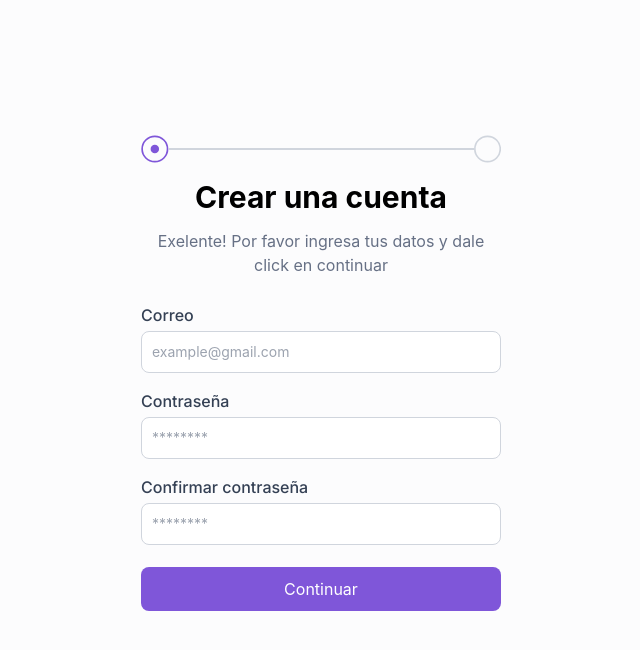
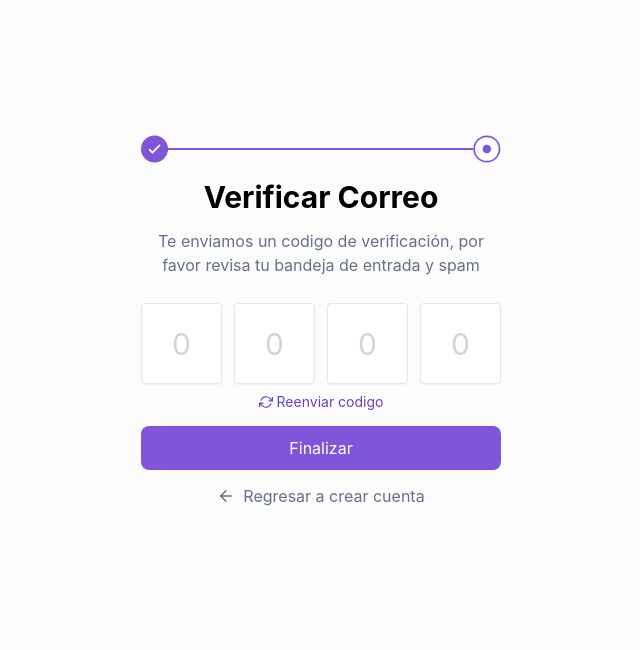
Before and after one commit to templario01/subscriptions-cms, a React (Create React App) app: page /register in a window 1280 px wide. Both pictures are taken after a click on the button "Continuar". Shown: the top 650 px of the page, without its empty margins (319-959 px from the left). Built offline with nearby package versions, Linux system fonts and the light colour scheme.

Commit message:
feature: add context for register

```diff
--- a/src/App.tsx
+++ b/src/App.tsx
@@ -1,10 +1,12 @@
 import React from 'react'
 import { BrowserRouter as Router } from 'react-router-dom'
 import './App.css'
+import { RegisterProvider } from './context/RegisterProvider'
 import { PagesRoutes } from './routes/PagesRoutes'
 
 function App() {
   return (
+    <RegisterProvider>
       <Router>
         <div className="App bg-ui-gray-25">
           <div className="flex h-full">
@@ -12,6 +14,7 @@ function App() {
           </div>
         </div>
       </Router>
+    </RegisterProvider>
   )
 }
 
--- a/src/components/pages/register/CreateAccount.tsx
+++ b/src/components/pages/register/CreateAccount.tsx
@@ -1,8 +1,11 @@
-import React, { Fragment } from 'react'
+import React, { Fragment, useContext } from 'react'
+import { RegisterContext, RegisterContextType, StepEnum } from '../../../context/registerContext'
 import { Buttom } from '../../ui/buttoms/Buttom'
 import { InputTextSection } from '../../ui/form/molecules/InputTextSection'
 
 export const CreateAccount = () => {
+  const { setStep } = useContext(RegisterContext) as RegisterContextType
+
   return (
     <Fragment>
       <h1 className="font-bold text-3xl">Crear una cuenta</h1>
@@ -35,7 +38,12 @@ export const CreateAccount = () => {
           onFocus={() => undefined}
         />
       </div>
-      <Buttom description="Continuar"></Buttom>
+      <Buttom
+        handleClick={() => {
+          setStep(StepEnum.TWO)
+        }}
+        description="Continuar"
+      ></Buttom>
     </Fragment>
   )
 }
--- a/src/components/pages/register/Register.tsx
+++ b/src/components/pages/register/Register.tsx
@@ -1,16 +1,29 @@
-import React from 'react'
+import React, { useContext, useState } from 'react'
+import { RegisterContext, RegisterContextType, StepEnum } from '../../../context/registerContext'
+import { RegisterProvider } from '../../../context/RegisterProvider'
 import { Buttom } from '../../ui/buttoms/Buttom'
 import { InputTextSection } from '../../ui/form/molecules/InputTextSection'
-import { MultistepProgressBar } from '../../ui/multistep-bar/MultistepProgressBar'
+import { MultistepBarProps, MultistepProgressBar, ProgressEnum } from '../../ui/multistep-bar/MultistepProgressBar'
 import { CreateAccount } from './CreateAccount'
 import { VerifyAccount } from './VerifyAccount'
 
 export const Register = () => {
+  const { step } = useContext(RegisterContext) as RegisterContextType
+
   return (
     <div className="mx-auto w-full h-full flex items-center justify-center text-center">
       <div className="flex justify-start flex-col gap-3.5 w-form-1  h-2/3">
-        <MultistepProgressBar size="small" phase="20%" />
-        <CreateAccount />
+        <MultistepProgressBar
+          size="small"
+          phase={
+            step === StepEnum.ONE
+              ? ProgressEnum['20%']
+              : step === StepEnum.TWO
+              ? ProgressEnum['60%']
+              : ProgressEnum['100%']
+          }
+        />
+        {step === StepEnum.ONE ? <CreateAccount /> : <VerifyAccount />}
       </div>
     </div>
   )
--- a/src/components/pages/register/VerifyAccount.tsx
+++ b/src/components/pages/register/VerifyAccount.tsx
@@ -1,11 +1,12 @@
-import React, { Fragment } from 'react'
-import { NavLink } from 'react-router-dom'
+import React, { Fragment, useContext } from 'react'
+import { RegisterContext, RegisterContextType, StepEnum } from '../../../context/registerContext'
 import { LeftArrow } from '../../icons/LeftArrow'
 import { RefreshArrows } from '../../icons/RefreshArrows'
 import { Buttom } from '../../ui/buttoms/Buttom'
 import { SquareInput } from '../../ui/input/SquareInput'
 
 export const VerifyAccount = () => {
+  const { setStep } = useContext(RegisterContext) as RegisterContextType
   return (
     <Fragment>
       <h1 className="font-bold text-3xl">Verificar Correo</h1>
@@ -32,7 +33,7 @@ export const VerifyAccount = () => {
       <Buttom description="Finalizar"></Buttom>
       <div className="flex justify-center items-center gap-2 text-ui-gray-500">
         <LeftArrow />
-        <span className="cursor-pointer" onClick={() => console.log('clic reenviar codigo')}>
+        <span className="cursor-pointer" onClick={() => setStep(StepEnum.ONE)}>
           Regresar a crear cuenta
         </span>
       </div>
--- a/src/components/ui/input/SquareInput.tsx
+++ b/src/components/ui/input/SquareInput.tsx
@@ -4,7 +4,7 @@ export const SquareInput = () => {
   return (
     <Fragment>
       <input
-        className="shadow-sm border aspect-square text-center form-control rounded text-3xl text-ui-gray-500 placeholder:text-ui-gray-300"
+        className="shadow-sm border aspect-square text-center form-control rounded text-3xl text-ui-gray-500 placeholder:text-ui-gray-300 focus:outline-none focus:border-2 focus:border-ui-primary-600"
         type="text"
         id="first"
         maxLength={1}
--- a/src/components/ui/multistep-bar/MultistepProgressBar.tsx
+++ b/src/components/ui/multistep-bar/MultistepProgressBar.tsx
@@ -2,9 +2,16 @@ import React from 'react'
 import { LargeMultistep } from './variants/LargeMultistep'
 import { SmallMultistep } from './variants/SmallMultistep'
 
-interface MultistepBarProps {
+export enum ProgressEnum {
+  '20%' = '20%',
+  '40%' = '40%',
+  '60%' = '60%',
+  '80%' = '80%',
+  '100%' = '100%',
+}
+export interface MultistepBarProps {
   size: 'small' | 'large'
-  phase: '20%' | '40%' | '60%' | '80%' | '100%'
+  phase: ProgressEnum
 }
 
 export const MultistepProgressBar: React.FC<MultistepBarProps> = ({ size, phase }) => {
--- a/src/components/ui/multistep-bar/molecules/MultistepBar.tsx
+++ b/src/components/ui/multistep-bar/molecules/MultistepBar.tsx
@@ -5,5 +5,5 @@ interface MultistepBarProps {
 }
 
 export const MultistepBar: React.FC<MultistepBarProps> = ({ status }) => {
-  return <div className={`${status === 'active' ? 'bg-ui-primary-600' : 'bg-ui-gray-300'} w-full h-multistep`}></div>
+  return <div className={`${status === 'active' ? 'bg-ui-primary-600' : 'bg-ui-gray-300'} w-full h-multistep transition ease-out delay-150`}></div>
 }
--- a/src/components/ui/multistep-bar/molecules/MultistepIcon.tsx
+++ b/src/components/ui/multistep-bar/molecules/MultistepIcon.tsx
@@ -10,27 +10,47 @@ export const MultistepIcon: React.FC<MultistepIconProps> = ({ status }) => {
       case 'active':
         return (
           <svg width="33" height="32" viewBox="0 0 33 32" fill="none" xmlns="http://www.w3.org/2000/svg">
-            <circle cx="16.333" cy="16" r="15" stroke="#7F56D9" strokeWidth="2" />
-            <circle cx="16.333" cy="16" r="5" fill="#7F56D9" />
+            <circle
+              cx="16.333"
+              cy="16"
+              r="15"
+              stroke="#7F56D9"
+              strokeWidth="2"
+              className="transition ease-in delay-500"
+            />
+            <circle cx="16.333" cy="16" r="5" fill="#7F56D9" className="transition ease-in delay-500" />
           </svg>
         )
       case 'done':
         return (
-          <svg width="32" height="32" viewBox="0 0 32 32" fill="none" xmlns="http://www.w3.org/2000/svg">
-            <circle cx="16" cy="16" r="16" fill="#7F56D9" />
+          <svg
+            width="32"
+            height="32"
+            viewBox="0 0 32 32"
+            fill="none"
+            xmlns="http://www.w3.org/2000/svg"
+          >
+            <circle cx="16" cy="16" r="16" fill="#7F56D9" className="transition ease-in delay-500" />
             <path
               d="M10.167 16.8335L13.5003 20.1668L21.8337 11.8335"
               stroke="white"
               strokeWidth="2"
               strokeLinecap="round"
               strokeLinejoin="round"
+              className="transition ease-in delay-500"
             />
           </svg>
         )
       case 'disabled':
         return (
-          <svg width="32" height="32" viewBox="0 0 32 32" fill="none" xmlns="http://www.w3.org/2000/svg">
-            <circle cx="16" cy="16" r="15" stroke="#D0D5DD" strokeWidth="2" />
+          <svg
+            width="32"
+            height="32"
+            viewBox="0 0 32 32"
+            fill="none"
+            xmlns="http://www.w3.org/2000/svg"
+          >
+            <circle cx="16" cy="16" r="15" stroke="#D0D5DD" strokeWidth="2" className="transition ease-in delay-500" />
           </svg>
         )
     }
--- a/src/context/RegisterProvider.tsx
+++ b/src/context/RegisterProvider.tsx
@@ -1,13 +1,34 @@
 import React, { useState } from 'react'
 
-import { RegisterContext } from './registerContext'
+import { RegisterContext, StepEnum } from './registerContext'
 
 type RegisterProviderProps = {
   children?: React.ReactNode
 }
 
-// export const RegisterProvider: React.FC<RegisterProviderProps> = ({ children }) => {
+export const RegisterProvider: React.FC<RegisterProviderProps> = ({ children }) => {
+  const [code, setCode] = useState<string>('')
+  const [confirmPassword, setConfirmPassword] = useState<string>('')
+  const [email, setEmail] = useState<string>('')
+  const [password, setPassword] = useState<string>('')
+  const [step, setStep] = useState<StepEnum>(StepEnum.ONE)
 
-
-//   return <RegisterContext.Provider value={{}}>{children}</RegisterContext.Provider>
-// }
+  return (
+    <RegisterContext.Provider
+      value={{
+        code,
+        confirmPassword,
+        email,
+        password,
+        setPassword,
+        setCode,
+        setConfirmPassword,
+        setEmail,
+        step,
+        setStep,
+      }}
+    >
+      {children}
+    </RegisterContext.Provider>
+  )
+}
--- a/src/context/registerContext.ts
+++ b/src/context/registerContext.ts
@@ -1,6 +1,12 @@
 import { createContext } from 'react'
 
-type RegisterContextType = {
+export enum StepEnum {
+  'ONE' = 'one',
+  'TWO' = 'two',
+  'THREE' = 'three',
+}
+
+export type RegisterContextType = {
   email: string
   setEmail: React.Dispatch<React.SetStateAction<string>>
   password: string
@@ -9,7 +15,8 @@ type RegisterContextType = {
   confirmPassword: string
   setConfirmPassword: React.Dispatch<React.SetStateAction<string>>
   setCode: React.Dispatch<React.SetStateAction<string>>
-  onNextStep: () => void
+  step: StepEnum
+  setStep: React.Dispatch<React.SetStateAction<StepEnum>>
 }
 
 export const RegisterContext = createContext<RegisterContextType | null>(null)
```
Lines whose indentation alone changed are shown as unchanged.
